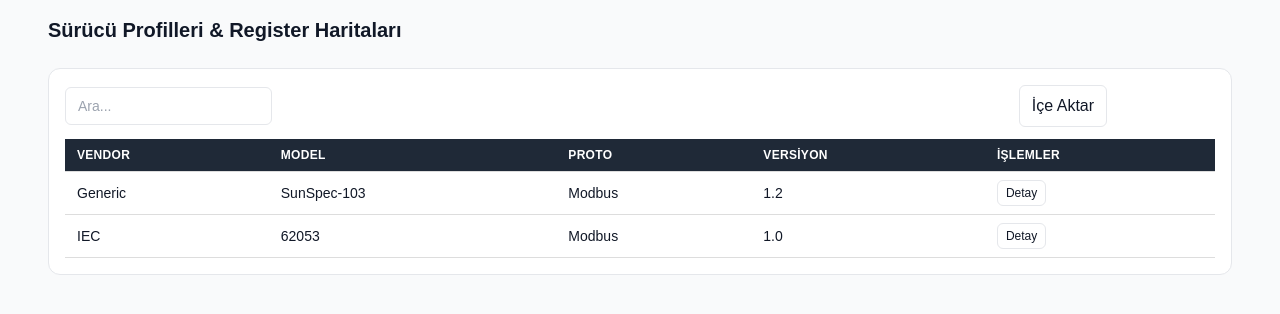
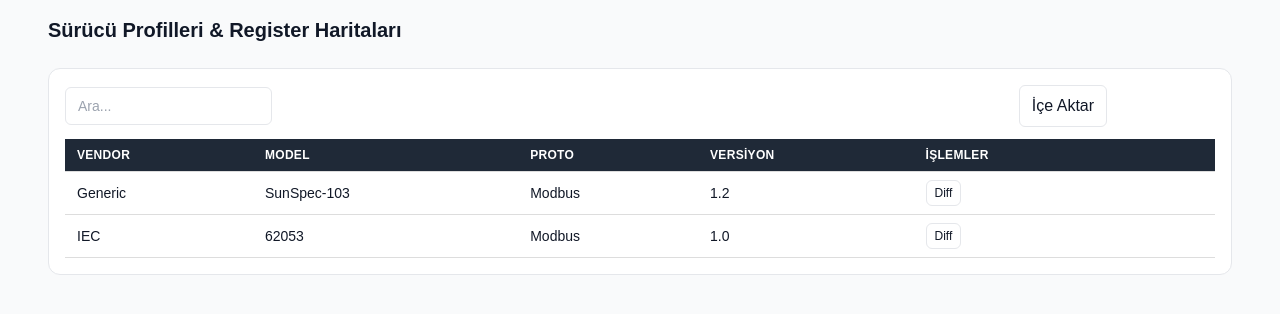
Before and after one commit to gucluceyhan/EMS, a FastAPI app: template src/ems/ui/templates/settings/profiles.html in a window 1280 px wide. Shown: the top 314 px of the page. Run offline with FastAPI, Linux system fonts and the light colour scheme; the template is opened without the code that fills it, so the values that code supplies are empty; some libraries are stand-ins or nearby versions.

Commit message:
feat(settings): profiles page JS scaffold (list/diff/migrate buttons)

```diff
--- /dev/null
+++ b/src/ems/ui/static/assets/js/profiles.js
@@ -0,0 +1,21 @@
+// Profiles Library – minimal scaffold (UI only)
+
+document.addEventListener('DOMContentLoaded', () => {
+  const tbody = document.getElementById('profilesTBody');
+  if (!tbody) return;
+  const items = [
+    { vendor: 'Generic', model: 'SunSpec-103', proto: 'Modbus', version: '1.2', signals: 120 },
+    { vendor: 'IEC', model: '62053', proto: 'Modbus', version: '1.0', signals: 64 },
+  ];
+  const row = (p) => `<tr class="border-b border-gray-200 dark:border-gray-800">
+      <td class="px-3 py-2">${p.vendor}</td>
+      <td class="px-3 py-2">${p.model}</td>
+      <td class="px-3 py-2">${p.proto}</td>
+      <td class="px-3 py-2">${p.version}</td>
+      <td class="px-3 py-2">
+        <button class="px-2 py-1 text-xs rounded-md border border-gray-200 dark:border-gray-700">Diff</button>
+        <button class="px-2 py-1 text-xs rounded-md ml-1 bg-brand-600 text-white">Migrate</button>
+      </td>
+    </tr>`;
+  tbody.innerHTML = items.map(row).join('');
+});
--- a/src/ems/ui/templates/settings/profiles.html
+++ b/src/ems/ui/templates/settings/profiles.html
@@ -29,6 +29,6 @@
       </table>
     </div>
   </div>
-  <script src="/static/assets/js/settings.js"></script>
+  <script src="/static/assets/js/profiles.js"></script>
 </body>
 </html>
```
